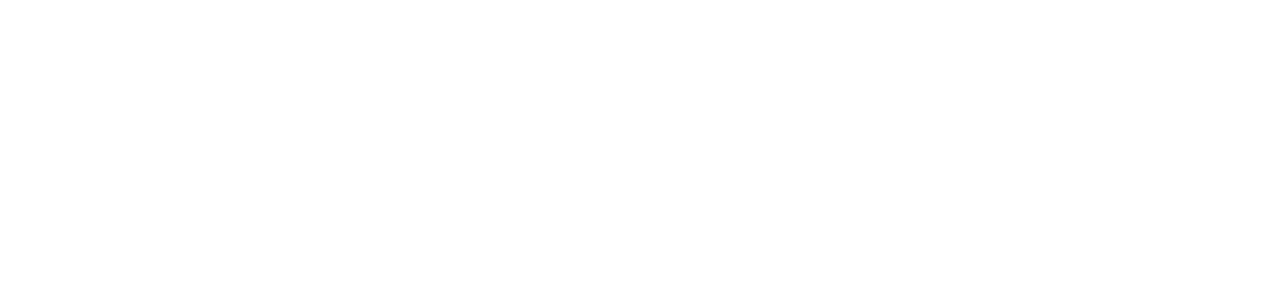
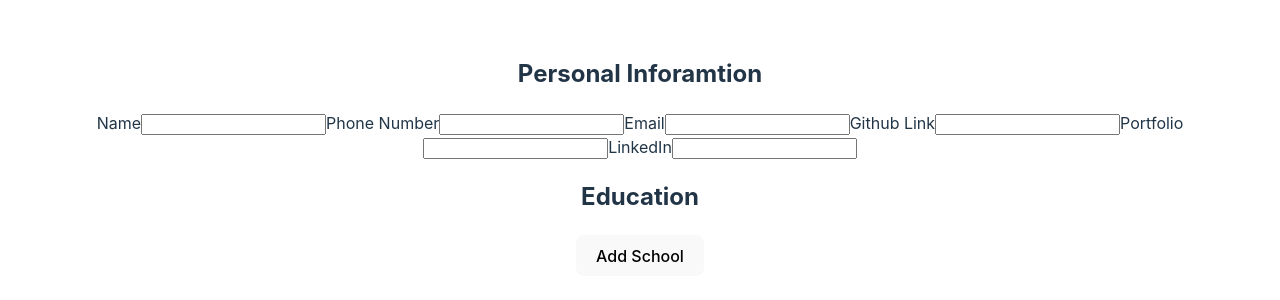
Before and after one commit to tgustafson2/ResumeBuilder, a React (Vite) app: page / in a window 1280 px wide. Shown: the part 244-544 px from the top of the page. Built offline with nearby package versions, Linux system fonts and the light colour scheme.

Commit message:
Implements forms for personal information and education history

```diff
--- a/src/Components/ResumeEducation.jsx
+++ b/src/Components/ResumeEducation.jsx
@@ -1,7 +1,85 @@
-import { useState } from 'react';
+import { useState } from "react";
 
-function ResumeEducation(){
-
+function ResumeEducation({ education, saveEducation }) {
+  function updateSchool(newVal, newKey, schoolKey) {
+    saveEducation(
+      education.map((school) => {
+        if (school.key === currKey) {
+          return { ...school, [newKey]: newVal };
+        } else {
+          return school;
+        }
+      })
+    );
+  }
+  return (
+    <>
+      <h2>Education</h2>
+      {education.map((school) => {
+        return (
+          <div className="school" key={school.key}>
+            <label>
+              School
+              <input
+                type="text"
+                name="school-name"
+                onChange={(e) => {
+                  updateSchool(e.target.value, "schoolName", school.key);
+                }}
+              />
+            </label>
+            <label>
+              Location
+              <input
+                type="text"
+                name="school-location"
+                onChange={(e) => {
+                  updateSchool(e.target.value, "schoolLocation", school.key);
+                }}
+              />
+            </label>
+            <label>
+              Start Date
+              <input
+                type="date"
+                name="start-date"
+                onChange={(e) => {
+                  updateSchool(e.target.value, "startDate", school.key);
+                }}
+              />
+            </label>
+            <label>
+              End Date
+              <input
+                type="date"
+                name="end-date"
+                onChange={(e) => {
+                  updateSchool(e.target.value, "endDate", school.key);
+                }}
+              />
+            </label>
+            <label>
+              Degree Information
+              <input
+                type="text"
+                name="degree-information"
+                onChange={(e) => {
+                  updateSchool(e.target.value, "degreeInfo", school.key);
+                }}
+              />
+            </label>
+          </div>
+        );
+      })}
+      <button
+        onClick={() =>
+          saveEducation([...education, { key: crypto.randomUUID() }])
+        }
+      >
+        Add School
+      </button>
+    </>
+  );
 }
 
 export default ResumeEducation;
--- a/src/Components/ResumeForm.jsx
+++ b/src/Components/ResumeForm.jsx
@@ -1,23 +1,23 @@
 import { useState } from "react";
 import ResumeHeading from "./ResumeHeading";
-import ResumeEducation from './ResumeEducation';
+import ResumeEducation from "./ResumeEducation";
 import ResumeExperience from "./ResumeExperience";
 import ResumeProjects from "./ResumeProjects";
 import ResumeSkills from "./ResumeSkills";
 
-
-function ResumeForm({saveResume}){
+function ResumeForm({ saveResume }) {
   const [heading, setHeading] = useState({});
   const [education, setEducation] = useState([]);
   const [experience, setExperience] = useState([]);
   const [projects, setProjects] = useState([]);
   const [skills, setSkills] = useState([]);
 
-    return (
-        <>
-
-        </>
-      )
+  return (
+    <>
+      <ResumeHeading heading={heading} saveHeading={setHeading} />
+      <ResumeEducation education={education} saveEducation={setEducation} />
+    </>
+  );
 }
 
 export default ResumeForm;
--- a/src/Components/ResumeHeading.jsx
+++ b/src/Components/ResumeHeading.jsx
@@ -1,7 +1,67 @@
-import { useState } from 'react';
+import { useState } from "react";
 
-function ResumeHeading(){
-
+function ResumeHeading({ heading, saveHeading }) {
+  return (
+    <>
+      <h2>Personal Inforamtion</h2>
+      <form>
+        <label>
+          Name
+          <input
+            name="name-input"
+            type="text"
+            onChange={(e) => saveHeading({ ...heading, name: e.target.value })}
+          ></input>
+        </label>
+        <label>
+          Phone Number
+          <input
+            name="phone-input"
+            type="tel"
+            onChange={(e) => saveHeading({ ...heading, phone: e.target.value })}
+          ></input>
+        </label>
+        <label>
+          Email
+          <input
+            name="email-input"
+            type="email"
+            onChange={(e) => saveHeading({ ...heading, email: e.target.value })}
+          ></input>
+        </label>
+        <label>
+          Github Link
+          <input
+            name="github-input"
+            type="url"
+            onChange={(e) =>
+              saveHeading({ ...heading, github: e.target.value })
+            }
+          ></input>
+        </label>
+        <label>
+          Portfolio
+          <input
+            name="portfolio-input"
+            type="url"
+            onChange={(e) =>
+              saveHeading({ ...heading, portfolio: e.target.value })
+            }
+          ></input>
+        </label>
+        <label>
+          LinkedIn
+          <input
+            name="linkedIn-input"
+            type="url"
+            onChange={(e) =>
+              saveHeading({ ...heading, linkedin: e.target.value })
+            }
+          ></input>
+        </label>
+      </form>
+    </>
+  );
 }
 
 export default ResumeHeading;
```
Also changed, not shown: 1 other file (tests, documents, lock files or other folders).
